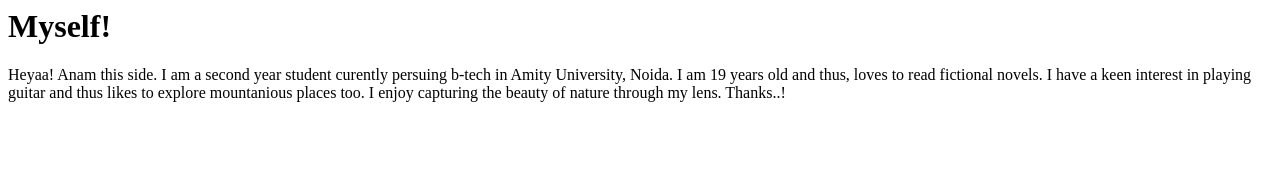
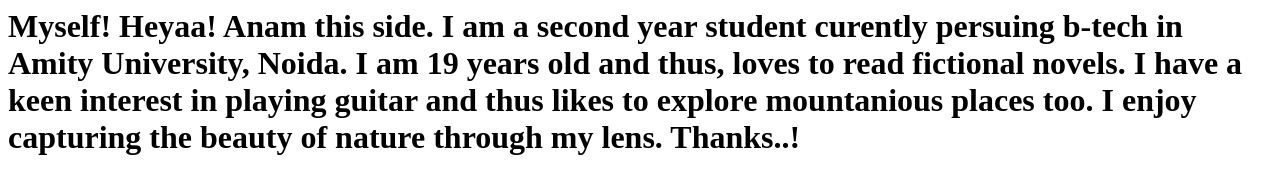
Before and after one commit to anamhere/Session-2-Study-Camps, a plain HTML site: page index.html in a window 1280 px wide. Drawn offline with Linux system fonts and the light colour scheme.

Commit message:
Update index.html

```diff
--- a/index.html
+++ b/index.html
@@ -1,7 +1,7 @@
-<h1>Myself!</h1>
-<p>Heyaa! Anam this side.
+<h1>Myself!
+   Heyaa! Anam this side.
    I am a second year student curently persuing b-tech in Amity University, Noida.
    I am 19 years old and thus, loves to read fictional novels.
    I have a keen interest in playing guitar and thus likes to explore mountanious places too.
    I enjoy capturing the beauty of nature through my lens.
-   Thanks..!</p>
+   Thanks..!</h1>
```
